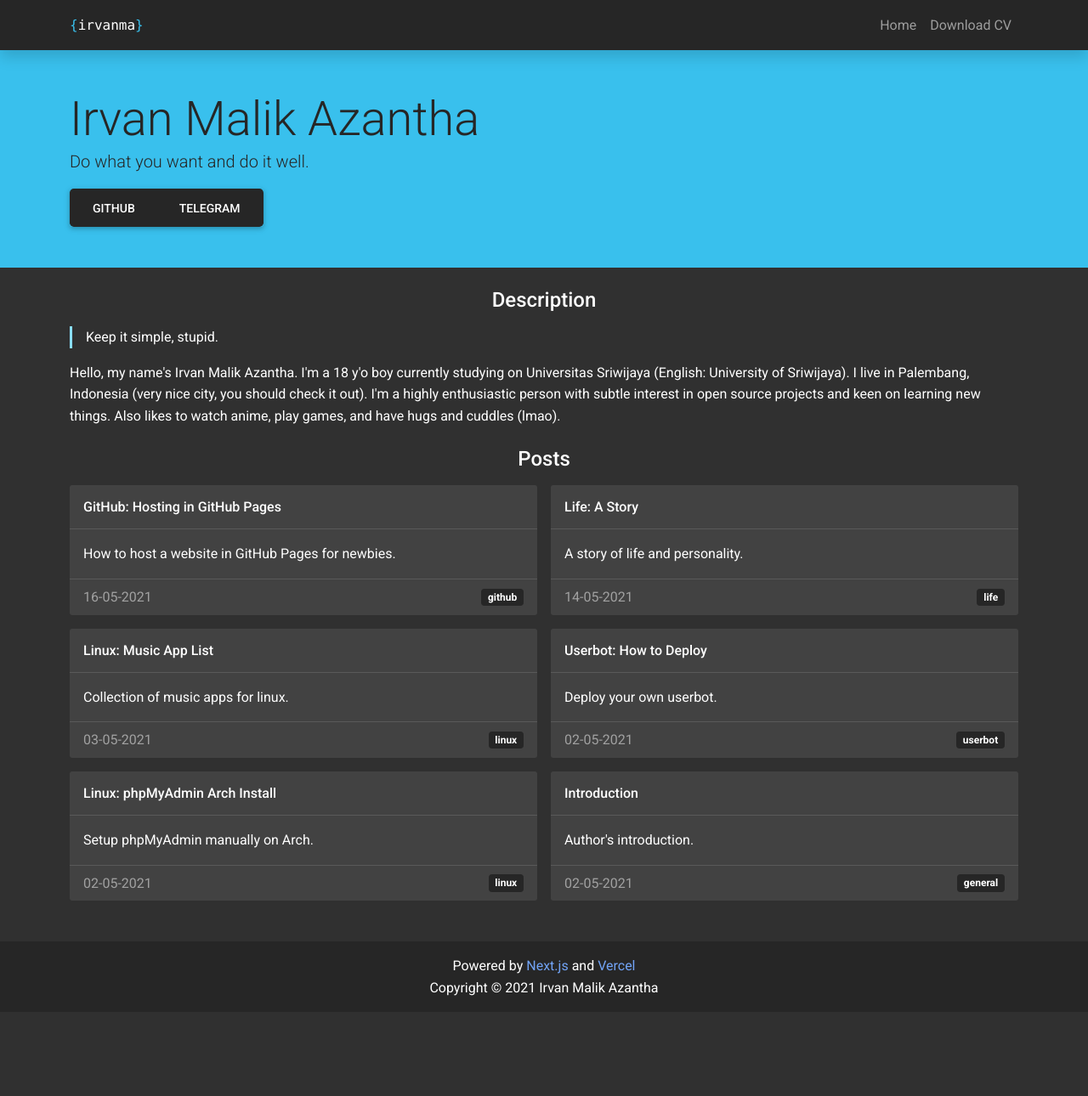
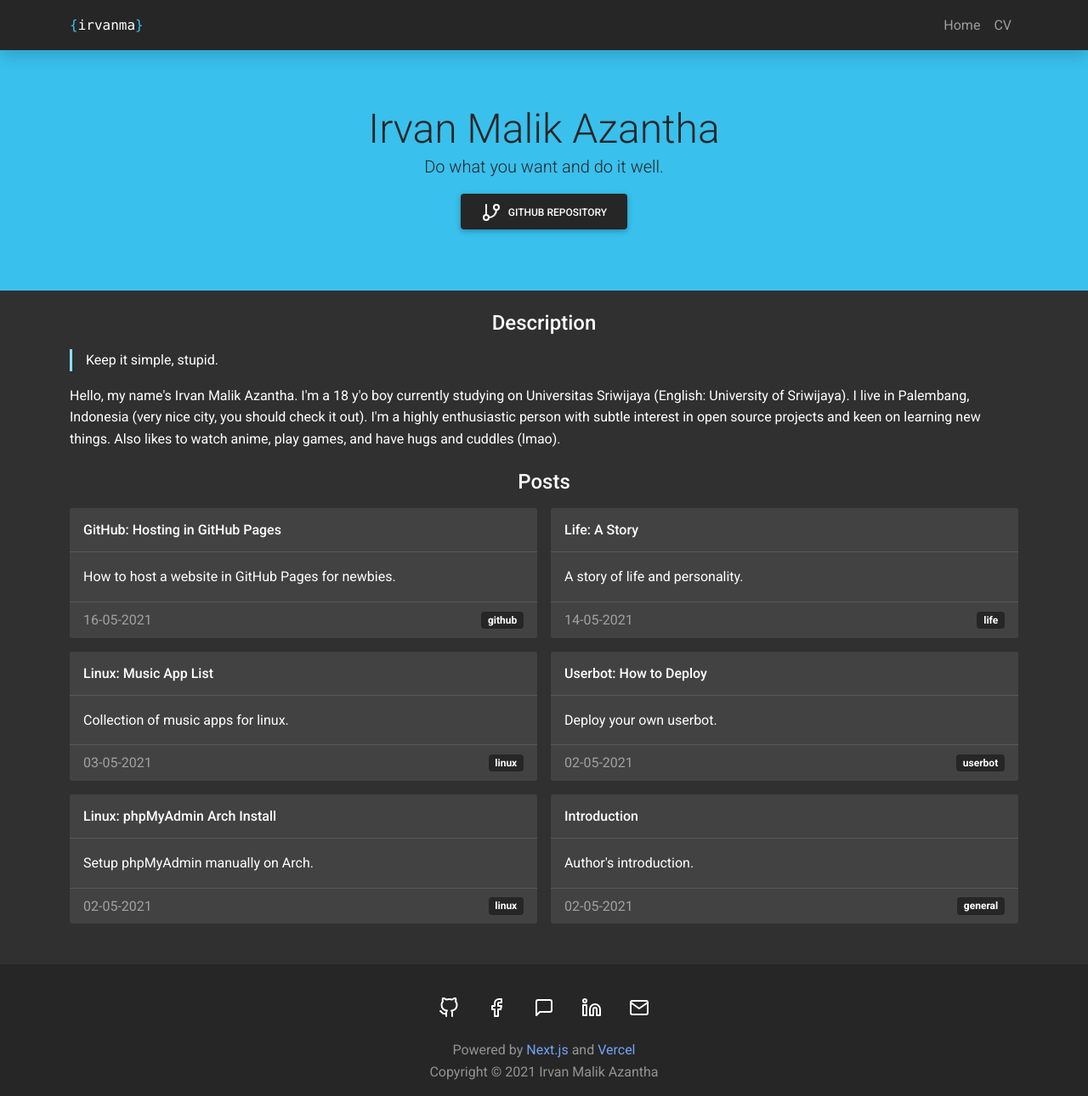
Before and after one commit to Juiux/next-port-landing, a Next.js app: page / in a window 1280 px wide. Shown: the whole page at 85% size. Before the commit the page ends 1191 px from the top, so only its background shows below. Built offline with nearby package versions, Linux system fonts and the light colour scheme.

Commit message:
feat: add social media icons in footer
Signed-off-by: irvanmalik48 <irvanmalik48@gmail.com>

```diff
--- a/includes/footer.tsx
+++ b/includes/footer.tsx
@@ -1,9 +1,28 @@
+import { GitHub, Facebook, MessageSquare, Mail, Linkedin } from "react-feather";
+
 export default function Footer() {
   return (
     <footer className="bg-dark text-center text-lg-start">
-      <div className="text-center p-3">
-        Powered by <a href="https://nextjs.org/">Next.js</a> and{" "}
-        <a href="https://vercel.com/">Vercel</a>
+      <div className="text-center p-3 text-white-50">
+        <p className="fs-1 px-2 mt-0 mb-2">
+          <a href="https://github.com/irvanmalik48" className="text-white ripple px-3">
+            <GitHub />
+          </a>
+          <a href="https://facebook.com/irvanmalik48" className="text-white ripple px-3">
+            <Facebook />
+          </a>
+          <a href="https://t.me/irvanmalik48" className="text-white ripple px-3">
+            <MessageSquare />
+          </a>
+          <a href="https://www.linkedin.com/in/irvanmalik48/" className="text-white ripple px-3">
+            <Linkedin />
+          </a>
+          <a href="mailto:me@irvanma.live" className="text-white ripple px-3">
+            <Mail />
+          </a>
+        </p>
+        Powered by <a href="https://nextjs.org/" className="link-info">Next.js</a> and{" "}
+        <a href="https://vercel.com/" className="link-info">Vercel</a>
         <br />
         Copyright © 2021 Irvan Malik Azantha
       </div>
--- a/includes/header.tsx
+++ b/includes/header.tsx
@@ -1,3 +1,5 @@
+import { Menu } from "react-feather";
+
 export default function Header() {
   return (
     <nav className="navbar navbar-expand-lg navbar-dark bg-dark sticky-top shadow">
@@ -16,7 +18,9 @@ export default function Header() {
           aria-expanded="false"
           aria-label="Toggle navigation"
         >
-          <p className="btn btn-dark shadow-0 m-0 p-2">. . .</p>
+          <div className="btn fs-6 btn-dark pe-2 ps-2 pt-1 pb-1 m-0 shadow-0">
+            <Menu />
+          </div>
         </button>
         <div className="collapse navbar-collapse" id="navbarSupportedContent">
           <ul className="navbar-nav ms-auto mt-0">
@@ -27,7 +31,7 @@ export default function Header() {
             </li>
             <li className="nav-item">
               <a className="nav-link" href="#">
-                Download CV
+                CV
               </a>
             </li>
           </ul>
--- a/package.json
+++ b/package.json
@@ -13,15 +13,13 @@
   "author": "",
   "license": "MIT",
   "dependencies": {
-    "@fullhuman/postcss-purgecss": "^4.0.3",
     "@mapbox/rehype-prism": "^0.6.0",
     "gray-matter": "^4.0.3",
     "next": "^10.2.0",
     "next-pwa": "^5.2.21",
-    "postcss-flexbugs-fixes": "^5.0.2",
-    "postcss-preset-env": "^6.7.0",
     "react": "^17.0.2",
     "react-dom": "^17.0.2",
+    "react-feather": "^2.0.9",
     "rehype-stringify": "^8.0.0",
     "remark-parse": "^9.0.0",
     "remark-rehype": "^8.1.0",
--- a/pages/index.tsx
+++ b/pages/index.tsx
@@ -1,23 +1,23 @@
 import DefaultLayout from "../layouts/default";
 import Link from "next/link";
 import { getSortedPostsData } from "../api/index";
+import { GitBranch } from "react-feather";
 
 export default function Blog( {allPostsData}: any ) {
   return (
     <DefaultLayout title="IrvanMA's Lair" description="Do what you want and do it well.">
       <section className="bg-info text-dark pt-5 pb-5">
         <div className="container">
-          <p className="display-4 mb-0 mt-0 text-center text-md-start">Irvan Malik Azantha</p>
-          <p className="lead mb-3 mt-0 text-center text-md-start">Do what you want and do it well.</p>
-          <p className="m-0 text-center text-md-start">
-            <div className="btn-group btn-group-lg" role="group">
-              <a className="btn btn-dark" href="https://github.com/irvanmalik48">
-                Github
-              </a>
-              <a className="btn btn-dark" href="https://t.me/irvanmalik48">
-                Telegram
-              </a>
-            </div>
+          <p className="display-5 mb-0 mt-3 text-center">
+            Irvan Malik Azantha
+          </p>
+          <p className="lead mb-3 mt-0 text-center">
+            Do what you want and do it well.
+          </p>
+          <p className="text-center">
+            <a href="https://github.com/irvanmalik48/blog" className="btn btn-dark mb-2 justify-content-center align-items-center d-inline-flex">
+              <GitBranch className="me-2"/>GitHub Repository
+            </a>
           </p>
 
         </div>
@@ -38,10 +38,10 @@ export default function Blog( {allPostsData}: any ) {
         <p className="h4 mb-3 mt-4 text-center">Posts</p>
         <div className="row gx-3 gy-3">
           {allPostsData.map(({ id, title, date, tag, desc }: any, index: any) => (
-            <div className="col-12 col-sm-6">
+            <div key={index} className="col-12 col-sm-6">
               <Link href={`/posts/${id}`}>
                 <a className="text-white">
-                  <div key={index} className="card hover-shadow rounded-3 h-100">
+                  <div className="card hover-shadow rounded-3 h-100">
                     <div className="card-header h6">
                       <p className="mt-2 mb-2">
                         {title}
--- a/postcss.config.js
+++ /dev/null
@@ -1,29 +0,0 @@
-module.exports = {
-  plugins: [
-    "postcss-flexbugs-fixes",
-    [
-      "postcss-preset-env",
-      {
-        autoprefixer: {
-          flexbox: "no-2009",
-        },
-        stage: 3,
-        features: {
-          "custom-properties": false,
-        },
-      },
-    ],
-    [
-      "@fullhuman/postcss-purgecss",
-      {
-        content: [
-          "./pages/**/*.{js,jsx,ts,tsx}",
-          "./layouts/**/*.{js,jsx,ts,tsx}",
-          "./includes/**/*.{js,jsx,ts,tsx}",
-        ],
-        defaultExtractor: (content) => content.match(/[\w-/:]+(?<!:)/g) || [],
-        safelist: ["html", "body"],
-      },
-    ],
-  ],
-};
```
Also changed, not shown: 1 other file (tests, documents, lock files or other folders).
